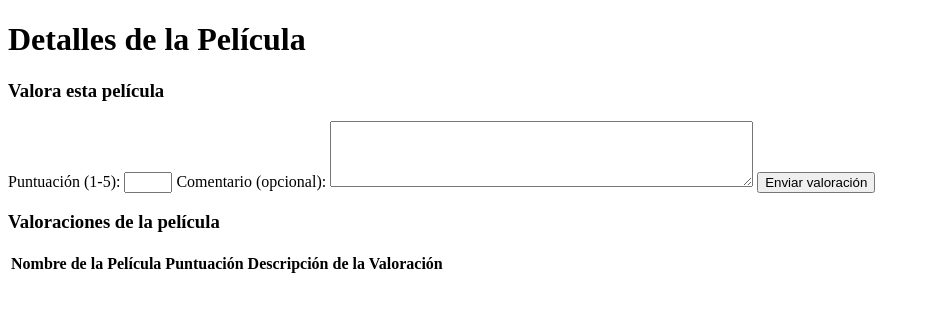
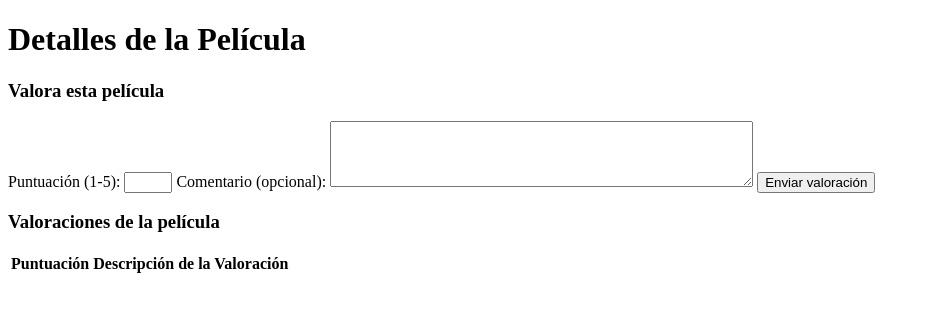
Before and after one commit to TamfuErli/ISAD_PROIEKTU, a Flask app: page /filma_baloratu in a window 1280 px wide. Shown: the top 312 px of the page, without its empty margins (0-930 px from the left). Run offline with Flask 3, Linux system fonts and the light colour scheme; data that the repository does not hold is empty.

Commit message:
minor change

```diff
--- a/templates/filma_baloratu.html
+++ b/templates/filma_baloratu.html
@@ -67,7 +67,6 @@
         <table>
             <thead>
                 <tr>
-                    <th>Nombre de la Película</th>
                     <th>Puntuación</th>
                     <th>Descripción de la Valoración</th>
                 </tr>
```
